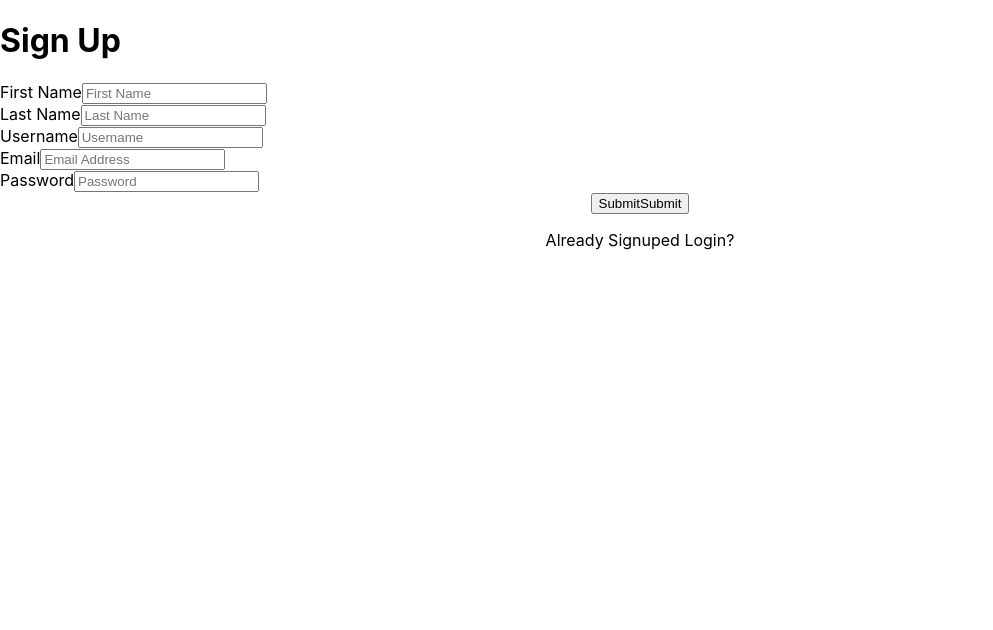
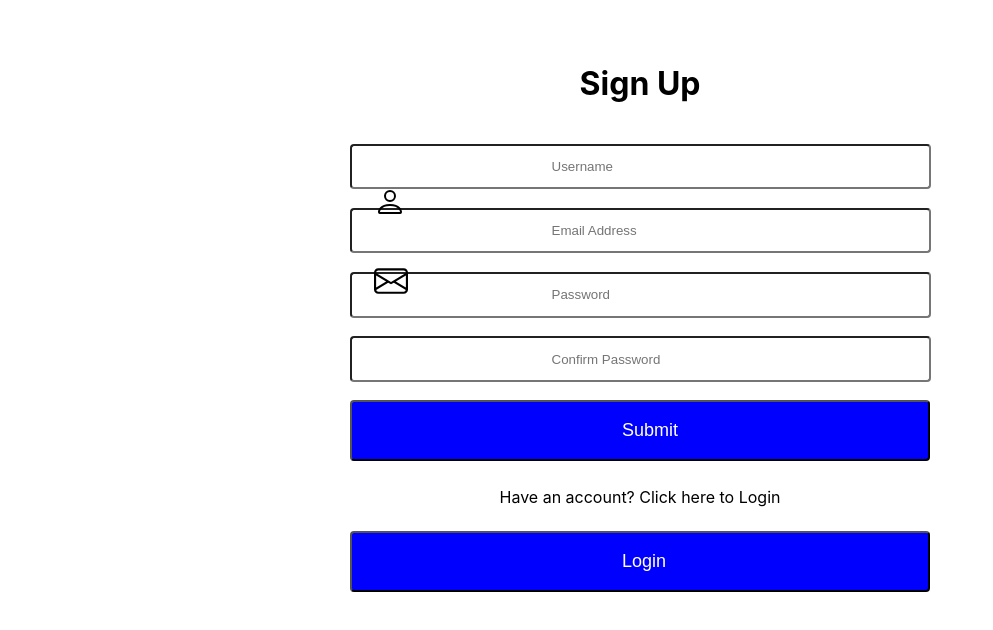
Before and after one commit to Leewell-Muchiri/mill-autos, a React (Create React App) app: page /register in a window 1280 px wide. Shown: the top 630 px of the page, without its empty margins (0-993 px from the left). Built offline with nearby package versions, Linux system fonts and the light colour scheme.

Commit message:
Signup page styling done

```diff
--- a/src/App.css
+++ b/src/App.css
@@ -7,16 +7,13 @@
   --shadow: rgba(0, 0, 0, 0.2);
   --nav-hover-color: red;
 }
-
-.center {
-  display: "flex";
-  flex-direction: "column";
-  justify-content: center;
-  align-items: center;
+button,
+input {
+  outline: none;
+  border-radius: 4px;
 }
-
 button {
-  outline: none;
+  cursor: pointer;
 }
 a {
   text-decoration: none;
@@ -60,7 +57,47 @@ nav {
   align-items: first baseline;
   margin: 2rem 0 0 0;
 }
-.grid-custom{
+.grid-custom {
   padding-left: -20rem;
   /* margin: 1rem 0 0 0; */
 }
+
+/* Sign up form */
+.signUpContainer {
+  display: flex;
+  flex-direction: column;
+  align-items: center;
+  margin-top: 2rem;
+}
+.signUpContainer h1 {
+  margin: 2rem 0;
+}
+
+.signUpContainer form {
+  gap: 0.1rem;
+  display: flex;
+  flex-direction: column;
+  justify-content: center;
+  align-items: center;
+}
+.signUpContainer form > div {
+  margin: 0.5px 0rem;
+}
+.signUpContainer form input,
+.loginNav {
+  padding: 1em 15em;
+  margin: 0.5rem 0;
+}
+.loginNav {
+  width: 580px;
+  font-size: large;
+  background-color: blue;
+  color: white;
+  outline: none;
+}
+.loginNav:hover {
+  background-color: white;
+  color: blue;
+  font-weight: bolder;
+  border: 1.8px solid blue;
+}
--- a/src/components/Login.js
+++ b/src/components/Login.js
@@ -66,6 +66,10 @@ function Login() {
           <p className="forgot-password text-right">
             Haven't Registered? <Link to="/register">Sign up here</Link>
           </p>
+          <p className="forgot-password text-right">
+            Forgot password? Click <Link to="/reset">Here</Link> to reset
+          </p>
+
         </center>
       </form>
     </div>
--- a/src/components/Navbar.js
+++ b/src/components/Navbar.js
@@ -19,8 +19,10 @@ function Navbar() {
         </div>
         {/* Login && signup link */}
         <div>
-          <Link className="right-padding">Login</Link>
-          <Link to='/register'>Signup</Link>
+          <Link className="right-padding" to="/login">
+            Login
+          </Link>
+          <Link to="/register">Signup</Link>
         </div>
       </nav>
     </div>
--- /dev/null
+++ b/src/components/PasswordReset.js
@@ -0,0 +1,51 @@
+import { Link } from "react-router-dom";
+import { useState } from "react";
+
+function PasswordReset() {
+  const [resetEmail, setResetEmail] = useState("");
+
+  const [passwordShown, setPasswordShown] = useState(false);
+  const reset = (e) => {
+    e.preventDefault();
+    console.log(resetEmail);
+    setPasswordShown(!passwordShown);
+  };
+  return (
+    <div>
+      <h3>
+        <Link to="/login">Return</Link> to Login
+      </h3>
+      <h2>Reset password</h2>
+
+      <form onSubmit={(e) => reset(e)}>
+        <lable>
+          Email:{" "}
+          <input
+            type="email"
+            value={resetEmail}
+            onChange={(e) => setResetEmail(e.target.value)}
+          />
+          <svg
+            xmlns="http://www.w3.org/2000/svg"
+            width="16"
+            height="16"
+            fill="currentColor"
+            className="bi bi-eye"
+            viewBox="0 0 16 16"
+          >
+            <path d="M16 8s-3-5.5-8-5.5S0 8 0 8s3 5.5 8 5.5S16 8 16 8zM1.173 8a13.133 13.133 0 0 1 1.66-2.043C4.12 4.668 5.88 3.5 8 3.5c2.12 0 3.879 1.168 5.168 2.457A13.133 13.133 0 0 1 14.828 8c-.058.087-.122.183-.195.288-.335.48-.83 1.12-1.465 1.755C11.879 11.332 10.119 12.5 8 12.5c-2.12 0-3.879-1.168-5.168-2.457A13.134 13.134 0 0 1 1.172 8z" />
+            <path d="M8 5.5a2.5 2.5 0 1 0 0 5 2.5 2.5 0 0 0 0-5zM4.5 8a3.5 3.5 0 1 1 7 0 3.5 3.5 0 0 1-7 0z" />
+          </svg>
+        </lable>
+
+        <lable>
+          Password: <input type={passwordShown ? "text" : "password"} />
+        </lable>
+
+        <button type="submit">Reset</button>
+      </form>
+    </div>
+  );
+}
+
+export default PasswordReset;
--- a/src/components/Signup.js
+++ b/src/components/Signup.js
@@ -4,13 +4,12 @@ import { useNavigate, Link } from "react-router-dom";
 function Signup({ setIsLoggedIn }) {
   const [formData, setFormData] = useState({
     username: "",
-    firstname: "",
-    lastname: "",
     email: "",
     password: "",
+    confirmPassword: "",
   });
 
-  const nav = useNavigate();
+  const navigate = useNavigate();
 
   function handleChange(e) {
     setFormData({
@@ -21,44 +20,39 @@ function Signup({ setIsLoggedIn }) {
 
   function handleSubmit(e) {
     e.preventDefault();
-    nav("/todo");
+    console.log(formData);
   }
 
-// added form to enable user to enter their credials and sign up
+  // added form to enable user to enter their credials and sign up
   return (
-    <div className="container">
-      <h1 className="text-center mb-4">Sign Up</h1>
+    <div className="signUpContainer">
+      <h1>Sign Up</h1>
 
-      <form onSubmit={handleSubmit} className="row g-3">
-        <div className="form-group mb-2 col-md-6">
-          <label htmlFor="firstname">First Name</label>
+      <form onSubmit={handleSubmit}>
+        {/* Username */}
+        <div>
+          <div>
+            <svg
+              style={{
+                height: "2rem",
+                width: "2rem",
+                padding: "4px",
+                position: "absolute",
+                top: "22.8%",
+                marginLeft: "20px",
+              }}
+              xmlns="http://www.w3.org/2000/svg"
+              width="40"
+              height="40"
+              fill="currentColor"
+              className="bi bi-person"
+              viewBox="0 0 16 16"
+            >
+              <path d="M8 8a3 3 0 1 0 0-6 3 3 0 0 0 0 6Zm2-3a2 2 0 1 1-4 0 2 2 0 0 1 4 0Zm4 8c0 1-1 1-1 1H3s-1 0-1-1 1-4 6-4 6 3 6 4Zm-1-.004c-.001-.246-.154-.986-.832-1.664C11.516 10.68 10.289 10 8 10c-2.29 0-3.516.68-4.168 1.332-.678.678-.83 1.418-.832 1.664h10Z" />
+            </svg>
+          </div>
           <input
             type="text"
-            className="form-control"
-            placeholder="First Name"
-            name="firstname"
-            id="firstname"
-            onChange={handleChange}
-            value={formData.firstname}
-          />
-        </div>
-        <div className="form-group mb-2 col-md-6">
-          <label htmlFor="lastname">Last Name</label>
-          <input
-            type="text"
-            className="form-control"
-            placeholder="Last Name"
-            name="lastname"
-            id="lastname"
-            onChange={handleChange}
-            value={formData.lastname}
-          />
-        </div>
-        <div className="form-group mb-2 col-6 align-items-center">
-          <label htmlFor="username">Username</label>
-          <input
-            type="text"
-            className="form-control"
             placeholder="Username"
             name="username"
             id="username"
@@ -66,11 +60,32 @@ function Signup({ setIsLoggedIn }) {
             value={formData.username}
           />
         </div>
-        <div className="form-group mb-2 col-md-6">
-          <label htmlFor="email">Email</label>
+
+        {/* Email */}
+        <div>
+          <div
+            style={{
+              height: "1.7rem",
+              width: "1.7rem",
+              padding: "4px",
+              position: "absolute",
+              top: "32.5%",
+              marginLeft: "20px",
+            }}
+          >
+            <svg
+              xmlns="http://www.w3.org/2000/svg"
+              width="34"
+              height="34"
+              fill="currentColor"
+              className="bi bi-envelope"
+              viewBox="0 0 16 16"
+            >
+              <path d="M0 4a2 2 0 0 1 2-2h12a2 2 0 0 1 2 2v8a2 2 0 0 1-2 2H2a2 2 0 0 1-2-2V4Zm2-1a1 1 0 0 0-1 1v.217l7 4.2 7-4.2V4a1 1 0 0 0-1-1H2Zm13 2.383-4.708 2.825L15 11.105V5.383Zm-.034 6.876-5.64-3.471L8 9.583l-1.326-.795-5.64 3.47A1 1 0 0 0 2 13h12a1 1 0 0 0 .966-.741ZM1 11.105l4.708-2.897L1 5.383v5.722Z" />
+            </svg>
+          </div>
           <input
             type="email"
-            className="form-control"
             placeholder="Email Address"
             name="email"
             id="email"
@@ -78,11 +93,11 @@ function Signup({ setIsLoggedIn }) {
             value={formData.email}
           />
         </div>
-        <div className="form-group mb-4 col-md-6">
-          <label htmlFor="password">Password</label>
+
+        {/* Password */}
+        <div className="form-group4">
           <input
             type="password"
-            className="form-control"
             placeholder="Password"
             name="password"
             id="password"
@@ -90,18 +105,27 @@ function Signup({ setIsLoggedIn }) {
             value={formData.password}
           />
         </div>
-        <center>
-          <button type="submit" className="btn btn-primary mb-4">
-             Submit<Link to="/todo">Submit</Link>
-          </button>
-        </center>
 
-        <center>
-          <p className="forgot-password text-right">
-            Already Signuped <Link to="/login">Login?</Link>
-          </p>
-        </center>
+        {/* Confirm password */}
+        <div className="form-group4">
+          <input
+            type="password"
+            placeholder="Confirm Password"
+            name="Confirm Password"
+            id="confirmPassword"
+            onChange={handleChange}
+            value={formData.confirmPassword}
+          />
+        </div>
+        <button type="submit" className="loginNav">
+          Submit
+        </button>
+        <p>Have an account? Click here to Login</p>
       </form>
+
+      <button className="loginNav" onClick={() => navigate("/login")}>
+        Login
+      </button>
     </div>
   );
 }
--- a/src/index.js
+++ b/src/index.js
@@ -6,6 +6,7 @@ import reportWebVitals from "./reportWebVitals";
 import Signup from "./components/Signup";
 import { BrowserRouter, Route, Routes } from "react-router-dom";
 import Login from "./components/Login";
+import PasswordReset from "./components/PasswordReset";
 
 const root = ReactDOM.createRoot(document.getElementById("root"));
 root.render(
@@ -15,6 +16,7 @@ root.render(
         <Route path="/" exact="true" element={<App />} />
         <Route path="/register" element={<Signup />} />
         <Route path="/login" element={<Login />} />
+        <Route path="/reset" element={<PasswordReset />} />
         {/* <Route path="/create" element={<CreateCar />} />
         <Route path="/about" element={<About />} />
         <Route path="/contact" element={<Contact />} /> */}
```
